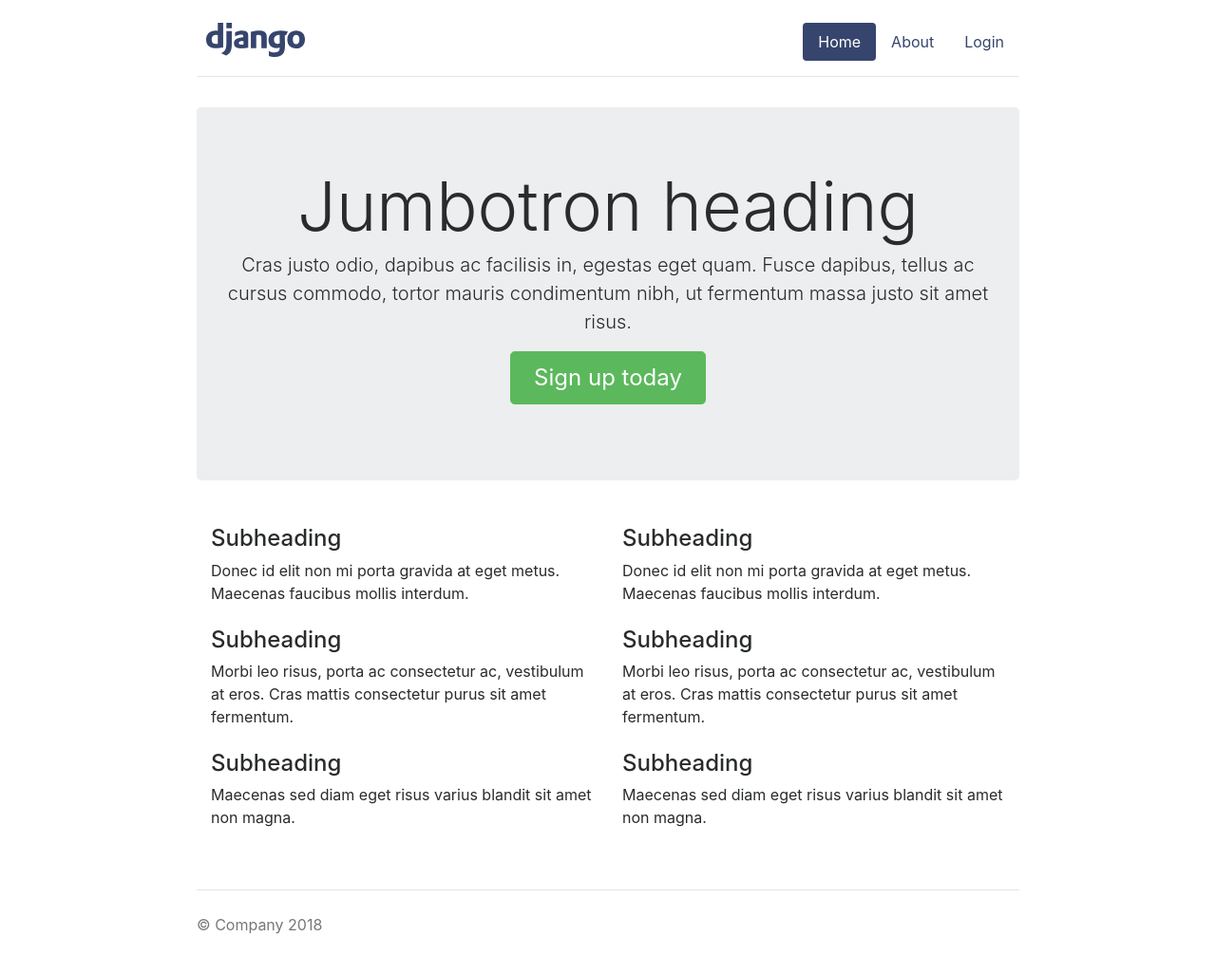
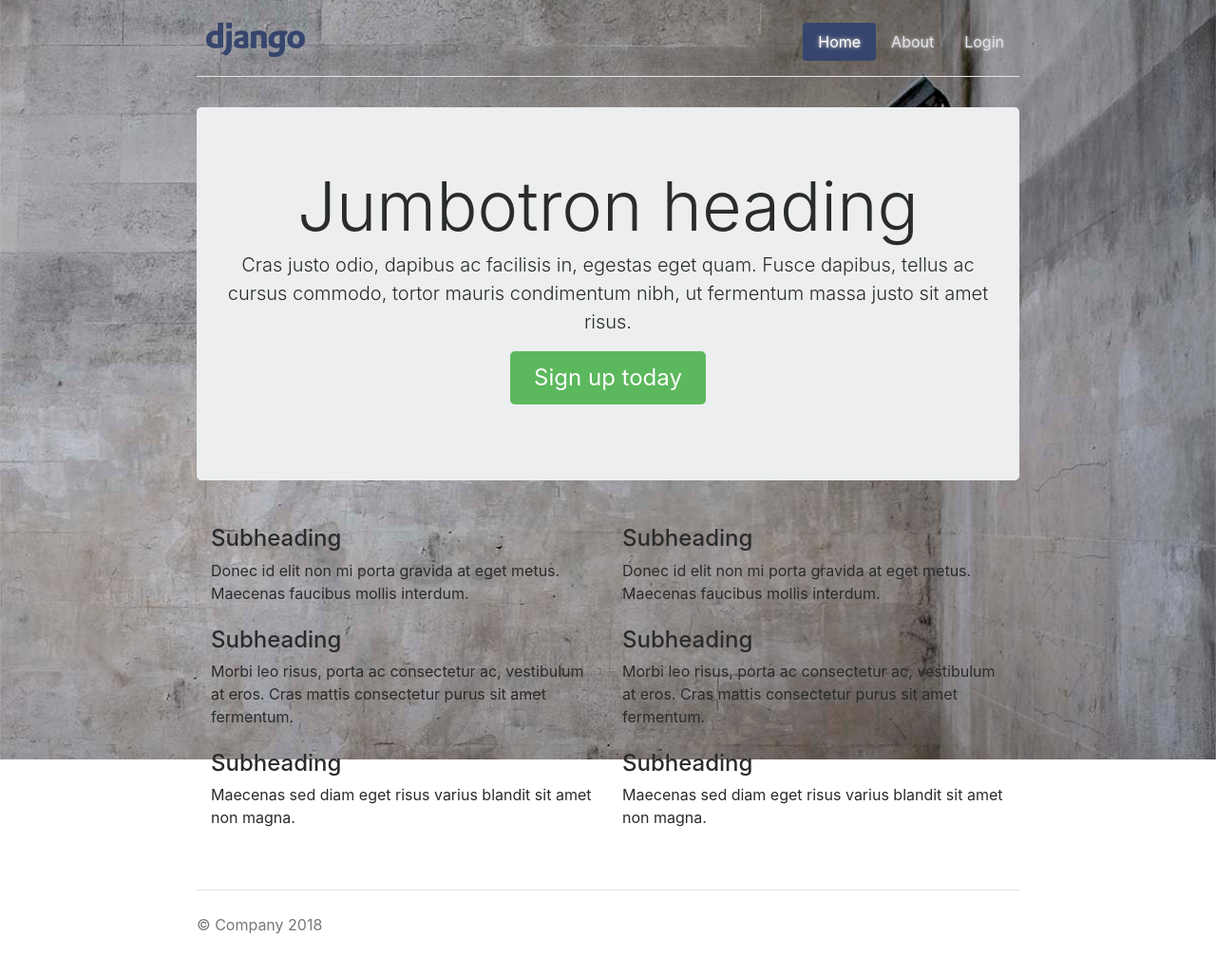
Before and after one commit to ibqn/dj-allauth, a Django app: page /main in a window 1280 px wide. Shown: the whole page at 95% size. Run offline with Django 3.2, Linux system fonts and the light colour scheme; some libraries are stand-ins or nearby versions.

Commit message:
add background and use color shadow for nav text

```diff
--- a/main/static/main/css/main.css
+++ b/main/static/main/css/main.css
@@ -2,6 +2,18 @@
 body {
   padding-top: 1.5rem;
   padding-bottom: 1.5rem;
+}
+
+.bg {
+  position: fixed;
+  top: 0;
+  left: 0;
+  bottom: 0;
+  right: 0;
+  overflow: auto;
+  z-index: -100;
+  background: gainsboro url("../img/what-are-you-looking-at.jpg") no-repeat center center;
+  background-size: cover;
 }
 
 .logo {
@@ -28,7 +40,10 @@
 }
 
 a.nav-link {
-  color: rgb(54, 69, 109);
+  /* color: rgb(54, 69, 109); */
+  color: rgb(226, 229, 236);
+  text-shadow: 0 0 3px rgb(185, 181, 181), 0 0 5px rgb(185, 181, 181);
+
 }
 
 /* Everything but the jumbotron gets side spacing for mobile first views */
```
